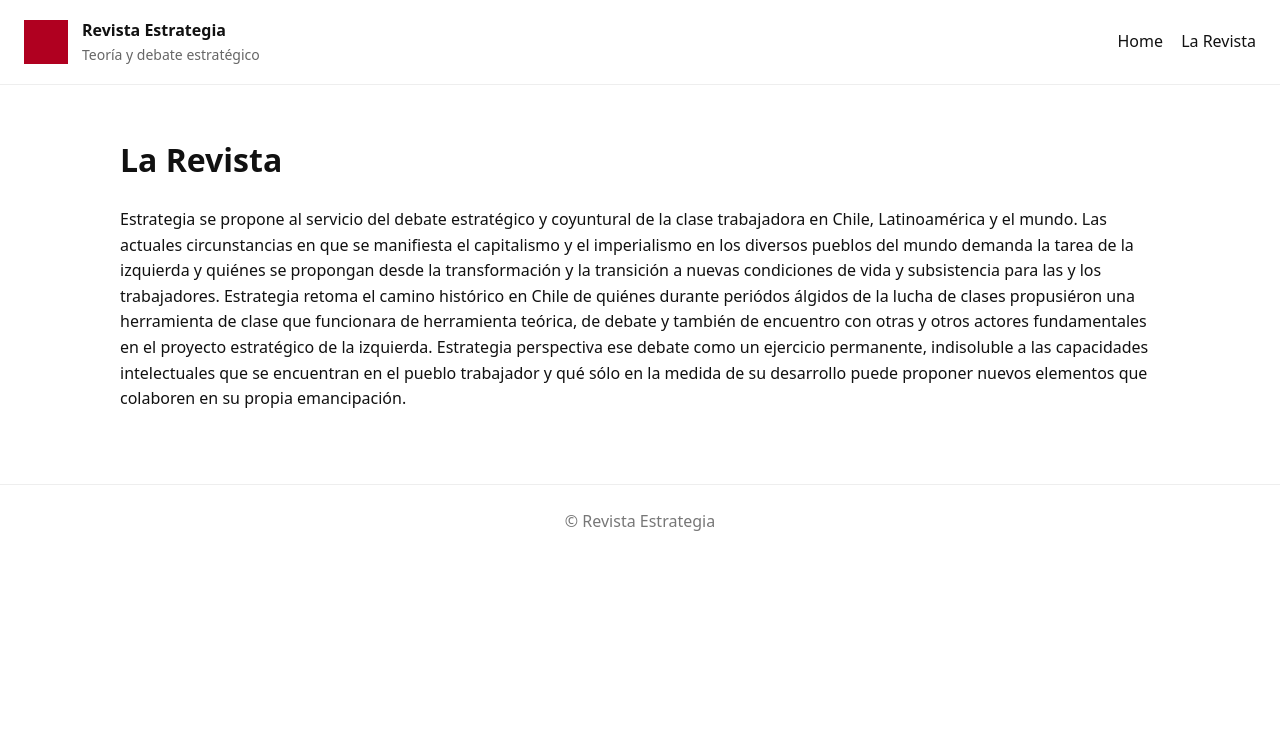
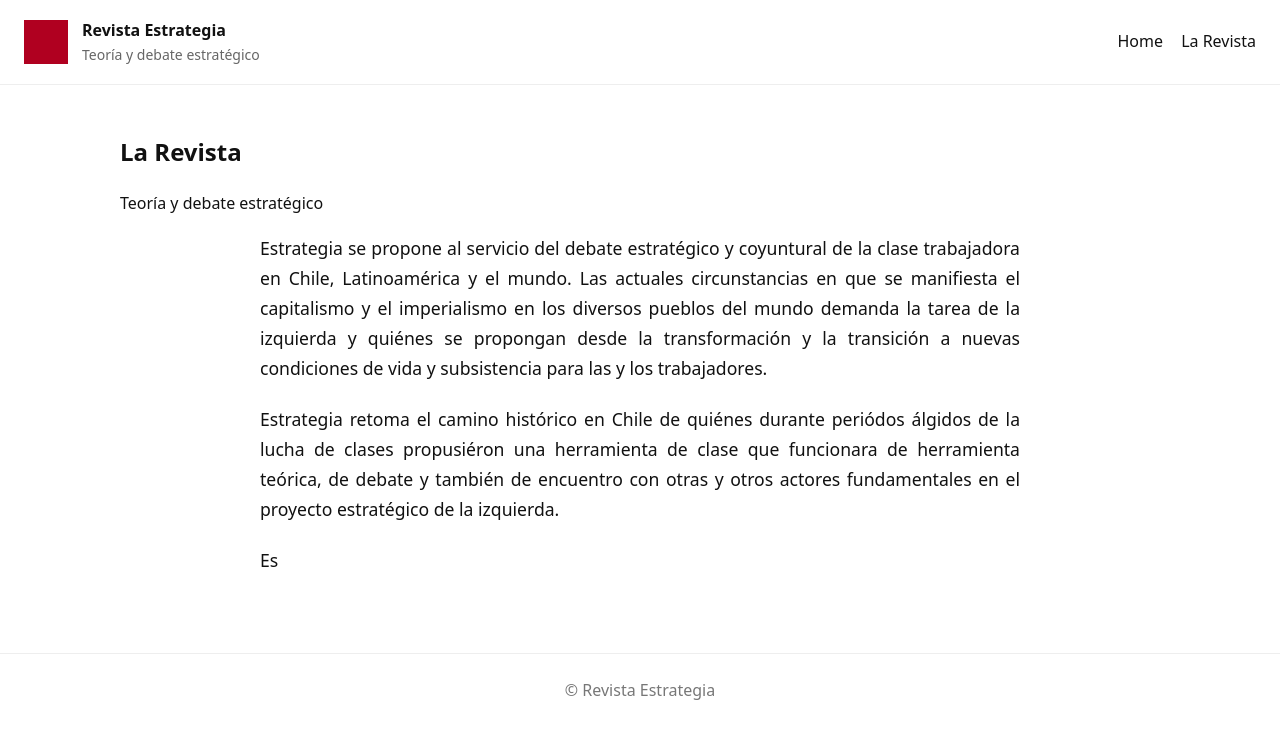
Before and after one commit to 6thr5r4fqd-dotcom/6thr5r4fqd-dotcom.github.io, a Jekyll site: the page built from la-revista.md, in a window 1280 px wide. Shown: the top 739 px of the page. Built offline with Jekyll 4.4.1, drawn with Linux system fonts in a browser that asks for light colours.

Commit message:
Update la-revista.md

```diff
--- a/la-revista.md
+++ b/la-revista.md
@@ -4,8 +4,22 @@ title: La Revista
 permalink: /la-revista/
 ---
 
-# La Revista
+<section class="page page-la-revista">
+  <header class="page-header">
+    <h1>La Revista</h1>
+    <p class="page-subtitle">
+      Teoría y debate estratégico
+    </p>
+  </header>
 
-Estrategia se propone al servicio del debate estratégico y coyuntural de la clase trabajadora en Chile, Latinoamérica y el mundo. Las actuales circunstancias en que se manifiesta el capitalismo y el imperialismo en los diversos pueblos del mundo demanda la tarea de la izquierda y quiénes se propongan desde la transformación y la transición a nuevas condiciones de vida y subsistencia para las y los trabajadores.
-Estrategia retoma el camino histórico en Chile de quiénes durante periódos álgidos de la lucha de clases propusiéron una herramienta de clase que funcionara de herramienta teórica, de debate y también de encuentro con otras y otros actores fundamentales en el proyecto estratégico de la izquierda.
-Estrategia perspectiva ese debate como un ejercicio permanente, indisoluble a las capacidades intelectuales que se encuentran en el pueblo trabajador y qué sólo en la medida de su desarrollo puede proponer nuevos elementos que colaboren en su propia emancipación.
+  <div class="page-content post-body">
+    <p>
+      Estrategia se propone al servicio del debate estratégico y coyuntural de la clase trabajadora en Chile, Latinoamérica y el mundo. Las actuales circunstancias en que se manifiesta el capitalismo y el imperialismo en los diversos pueblos del mundo demanda la tarea de la izquierda y quiénes se propongan desde la transformación y la transición a nuevas condiciones de vida y subsistencia para las y los trabajadores.
+    </p>
+
+    <p>
+      Estrategia retoma el camino histórico en Chile de quiénes durante periódos álgidos de la lucha de clases propusiéron una herramienta de clase que funcionara de herramienta teórica, de debate y también de encuentro con otras y otros actores fundamentales en el proyecto estratégico de la izquierda.
+    </p>
+
+    <p>
+      Es
```
